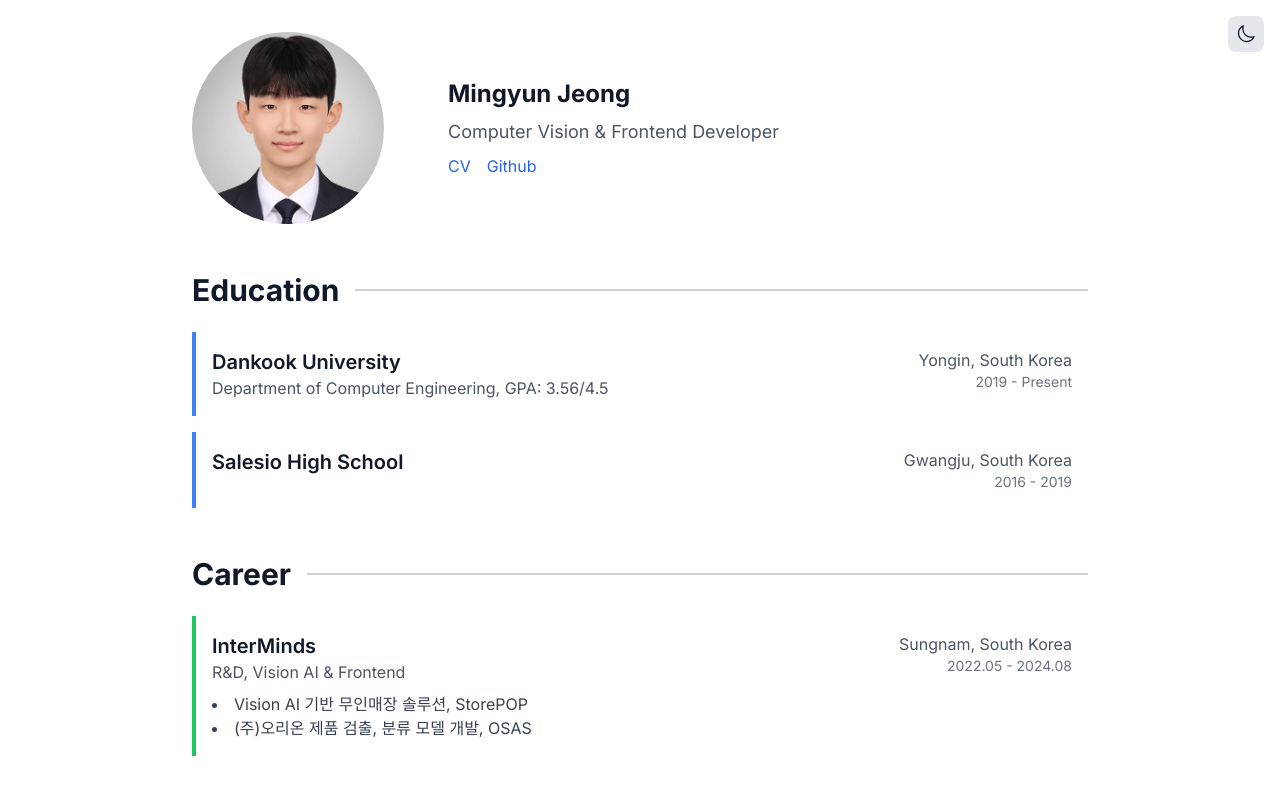
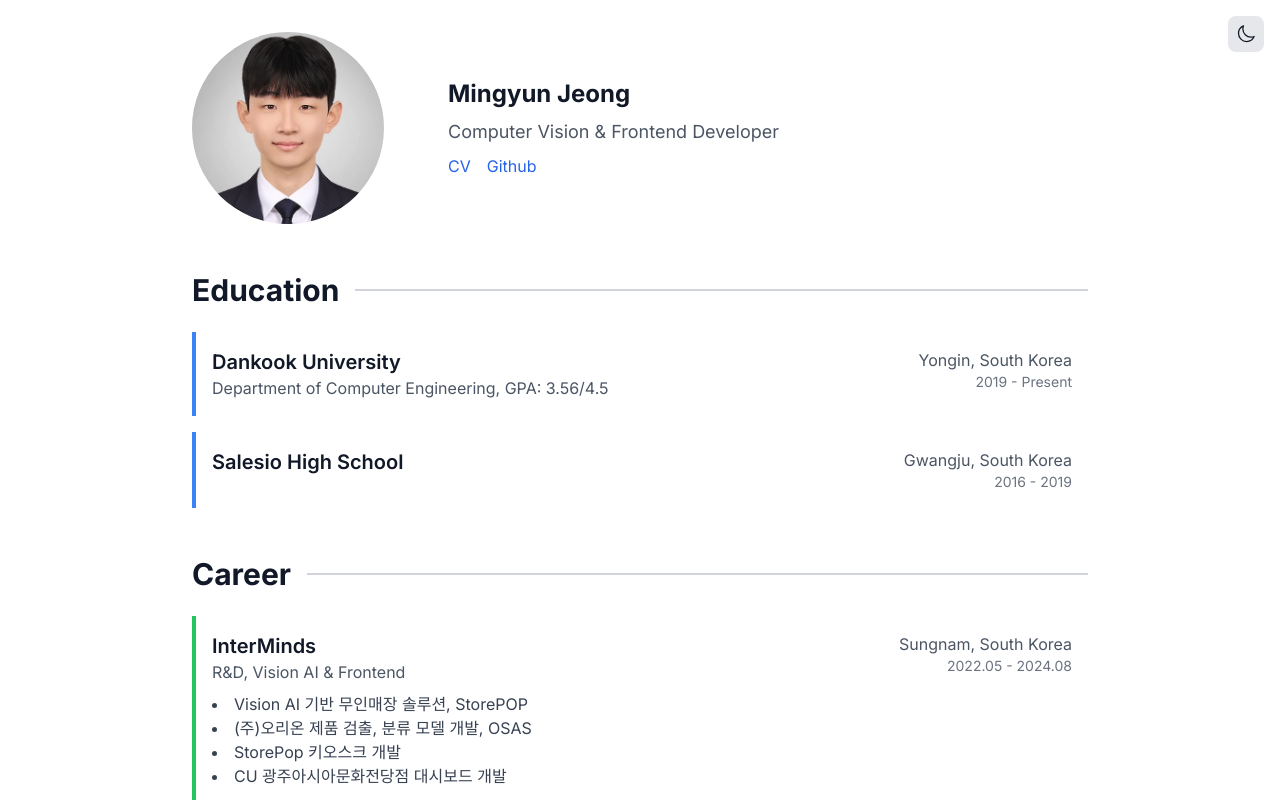
Before and after one commit to mingun0112/portfolio, a Next.js app: page / in a window 1280 px wide. Shown: the top 800 px of the page. Built offline with nearby package versions, Linux system fonts and the light colour scheme.

Commit message:
add source

```diff
--- a/app/page.tsx
+++ b/app/page.tsx
@@ -45,6 +45,8 @@ export default function Home() {
             <ul className="md:block hidden list-disc list-inside mt-2 text-gray-700 dark:text-gray-300">
               <li>Vision AI 기반 무인매장 솔루션, StorePOP</li>
               <li>(주)오리온 제품 검출, 분류 모델 개발, OSAS</li>
+              <li>StorePop 키오스크 개발</li>
+              <li>CU 광주아시아문화전당점 대시보드 개발</li>
             </ul>
           </Item>
         </Section>
```
